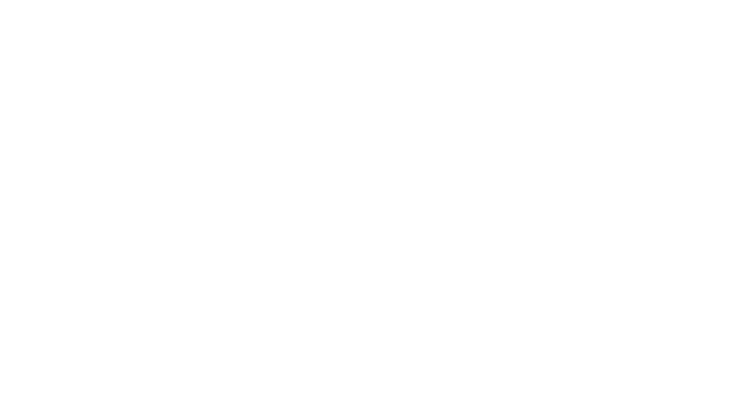
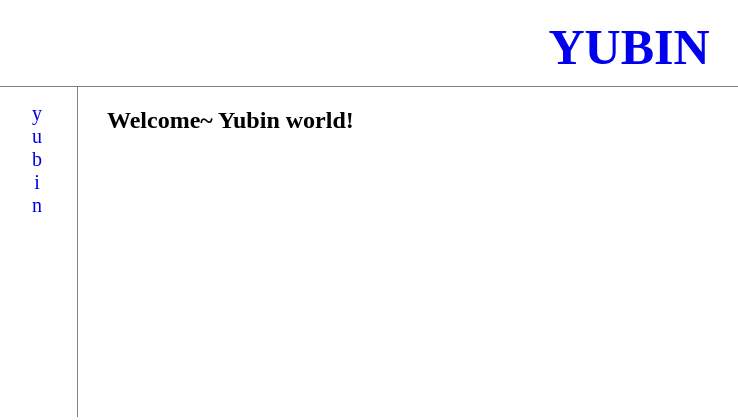
Before and after one commit to yelin0323/yub, a plain HTML site: page index.html in a window 1280 px wide. Shown: the whole page, without its empty margins (11-749 px from the left). Drawn offline with Linux system fonts and the light colour scheme.

Commit message:
Add files via upload

```diff
--- a/index.html
+++ b/index.html
@@ -3,8 +3,25 @@
   <head>
     <meta charset="utf-8">
     <title>유빈이 관찰일지</title>
+    <link rel="stylesheet" href="style.css">
   </head>
+
   <body>
+    <h1><a href="index.html">YUBIN</a></h1>
+
+    <div id="grid">
+      <ol>
+        <li><a href="y.html">y</a></li>
+        <li><a href="u.html">u</a></li>
+        <li><a href="b.html">b</a></li>
+        <li><a href="i.html">i</a></li>
+        <li><a href="n.html">n</a></li>
+      </ol>
+      <div id="article">
+        <h2>Welcome~ Yubin world!</h2>
+      </div>
+
+    </div>
 
 
     <p>
--- /dev/null
+++ b/style.css
@@ -0,0 +1,33 @@
+h1{
+  font-size: 50px;
+  font-style: normal;
+  text-align: center;
+  border-bottom: 1px solid gray;
+  margin:0;
+  padding:10px;
+}
+
+a{
+  text-decoration: none;
+}
+
+#grid ol{
+  list-style: none;
+  border-right: 1px solid gray;
+  width: 50px;
+  height: 300px;
+  margin: 0;
+  padding: 15px;
+  font-size: 20px;
+  text-align: center;
+}
+
+#grid{
+  display: grid;
+  grid-template-columns: 100px 1fr;
+  padding 10px;
+}
+
+#grid #article{
+  padding-left: 10px;
+}
```
